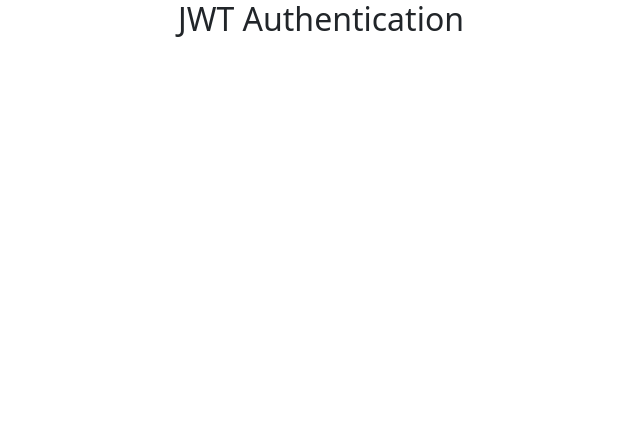
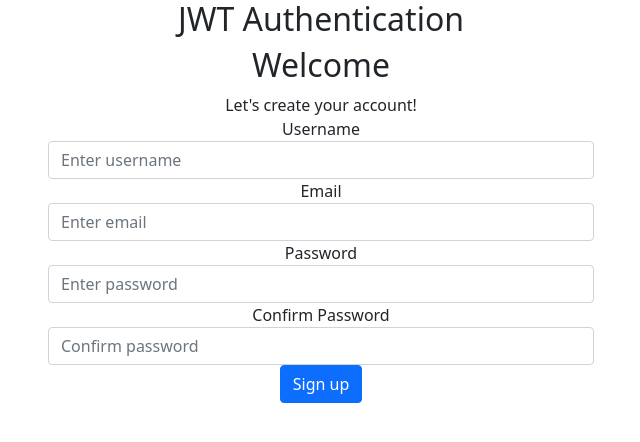
Before and after one commit to skosana721/JWT-Authentication, a React (Create React App) app in the folder auth/client/: page / in a window 1280 px wide. Shown: the top 442 px of the page, without its empty margins (319-959 px from the left). Built offline with nearby package versions, Linux system fonts and the light colour scheme.

Commit message:
created a register form which has inputs for username email, email, password, confirm password and sign in button

```diff
--- a/auth/client/src/component/RegisterForm.js
+++ b/auth/client/src/component/RegisterForm.js
@@ -1,7 +1,77 @@
 import React from "react";
+import {
+  Button,
+  Form,
+  FormGroup,
+  Label,
+  Input,
+  Container,
+  Row,
+  Col,
+} from "reactstrap";
+import useForm from "./useForm";
+const RegisterForm = () => {
+  const { handleChange, handleSubmit, formInfo } = useForm();
 
-const RegisterForm = () => {
-  return <div></div>;
+  return (
+    <Container>
+      <Row>
+        <Col sm="12" md={{ size: 6, offset: 3 }}>
+          <div>
+            <h2>Welcome</h2>
+            <span>Let's create your account!</span>
+            <Form onSubmit={handleSubmit}>
+              <FormGroup>
+                <Label for="username">Username</Label>
+                <Input
+                  type="text"
+                  name="username"
+                  onChange={handleChange}
+                  id="username"
+                  value={formInfo.username}
+                  placeholder="Enter username"
+                />
+              </FormGroup>
+              <FormGroup>
+                <Label for="email">Email</Label>
+                <Input
+                  type="email"
+                  name="email"
+                  onChange={handleChange}
+                  id="email"
+                  value={formInfo.email}
+                  placeholder="Enter email"
+                />
+              </FormGroup>
+              <FormGroup>
+                <Label for="password">Password</Label>
+                <Input
+                  type="password"
+                  name="password"
+                  onChange={handleChange}
+                  id="password"
+                  value={formInfo.password}
+                  placeholder="Enter password"
+                />
+              </FormGroup>
+              <FormGroup>
+                <Label for="confirmPassword">Confirm Password</Label>
+                <Input
+                  type="password"
+                  name="confirmPassword"
+                  onChange={handleChange}
+                  id="confirmPassword"
+                  value={formInfo.confirmPassword}
+                  placeholder="Confirm password"
+                />
+              </FormGroup>
+              <Button color="primary">Sign up</Button>
+            </Form>
+          </div>
+        </Col>
+      </Row>
+    </Container>
+  );
 };
 
 export default RegisterForm;
```
